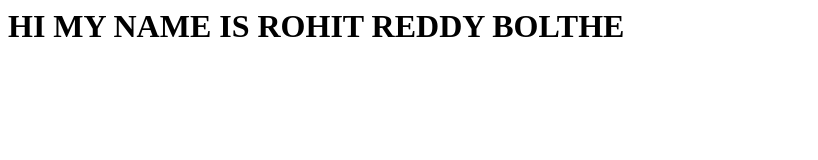
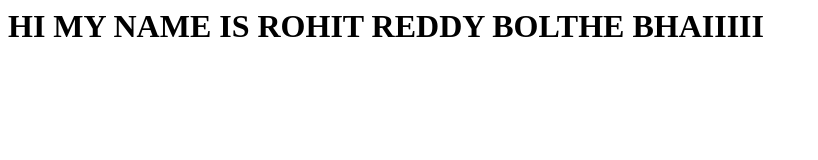
Before and after one commit to Rohitsontamu/jenkins-cicd, a plain HTML site: page index.html in a window 1280 px wide. Shown: the whole page, without its empty margins (0-818 px from the left). Drawn offline with Linux system fonts and the light colour scheme.

Commit message:
Update index.html

```diff
--- a/index.html
+++ b/index.html
@@ -1 +1 @@
-<h1>HI MY NAME IS ROHIT REDDY BOLTHE </h1>
+<h1>HI MY NAME IS ROHIT REDDY BOLTHE BHAIIIII </h1>
```
